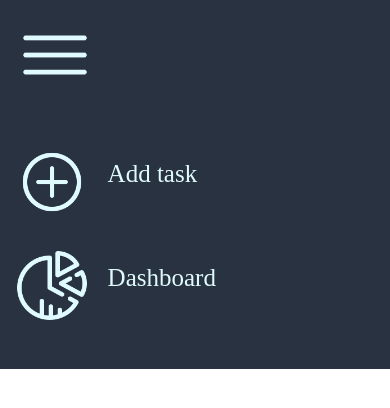
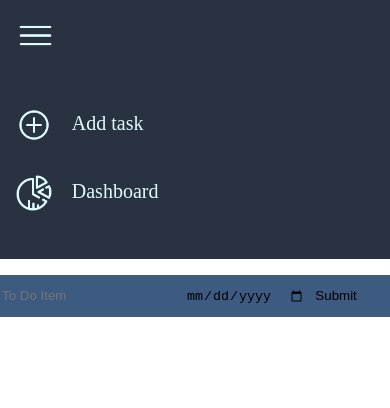
Before and after one commit to SheldonAldridge/To_Do_App_-Vanilla-, a plain HTML site: page index.html in a window 390 px wide. Both pictures are taken after a click on the element 195 px from the left and 57 px from the top of the page. Drawn offline with Linux system fonts and the light colour scheme.

Commit message:
Create modal draft

```diff
--- a/index.html
+++ b/index.html
@@ -7,7 +7,7 @@
 
     <link rel="stylesheet" href="./resources/css/main.css">
     <script src="./resources/js/main.js" defer></script>
-    <script src="./resources/js/burger-menu.js" defer></script>
+    <script src="./resources/js/burger-menu-modal.js" defer></script>
 
     <title>To Do App</title>
 </head>
@@ -31,5 +31,15 @@
 
     </header>
 
+    <section>
+
+        <form id="modal">
+            <input type="text" id="task" name = "task" placeholder="To Do Item">
+            <input type="date" id = "date">
+            <input type="submit" id = "submit">
+        </form>
+
+    </section>
+
 </body>
 </html>
--- a/resources/css/main.css
+++ b/resources/css/main.css
@@ -16,31 +16,38 @@ body{
 }
 
 #burger-menu img{
-    width:20%;
+    width:10%;
     filter: invert(100%) sepia(33%) saturate(4642%) hue-rotate(175deg) brightness(105%) contrast(111%);
     margin: 1em;
+    max-width: 100%;
 }
 
 .navbar{
-    animation: Burg-slide-down 0.5s ease-in-out 1;
+
     display: none;
+}
+
+.navbarShow{
+    animation: Burg-slide-down 0.3s ease-in-out 1;
+    display:block;
 }
 
 .list-item {
     display: flex;
+
 }
 
 .list-item span {
-    margin: 14px 20px;
+    margin: 5px 20px;
     color: var(--white--blue);
-    font-size: 25px;
+    font-size: 20px;
 }
 
 .list-item img{
     filter: invert(100%) sepia(33%) saturate(4642%) hue-rotate(175deg) brightness(105%) contrast(111%);
-    width: 20%;
+    width: 10%;
     padding-bottom: 2em;
-    max-width: 100%;
+
 }
 
 .navbar ul{
@@ -48,6 +55,19 @@ body{
     padding: 1em;
 }
 
+#modal,input{
+    background-color: var(--grey--blue);
+}
+
+input{
+    border: transparent;
+    height: 3em;
+}
+
+input:placeholder,input[type="text"]{
+    margin-left:10px !important;
+    color: var(--white--blue) !important;
+}
 /*Burger Menu Animation*/
 
 @keyframes Burg-slide-down {
--- a/resources/js/burger-menu.js
+++ b/resources/js/burger-menu-modal.js
@@ -1,6 +1,6 @@
 let burgerMenu = document.querySelector("#burger-menu");
 let nav = document.querySelector(".navbar");
 
-burgerMenu.addEventListener("click",(e) => {
-    nav.style.display="block";
+burgerMenu.addEventListener("click",() => {
+    nav.classList.toggle("navbarShow");
 })
```
